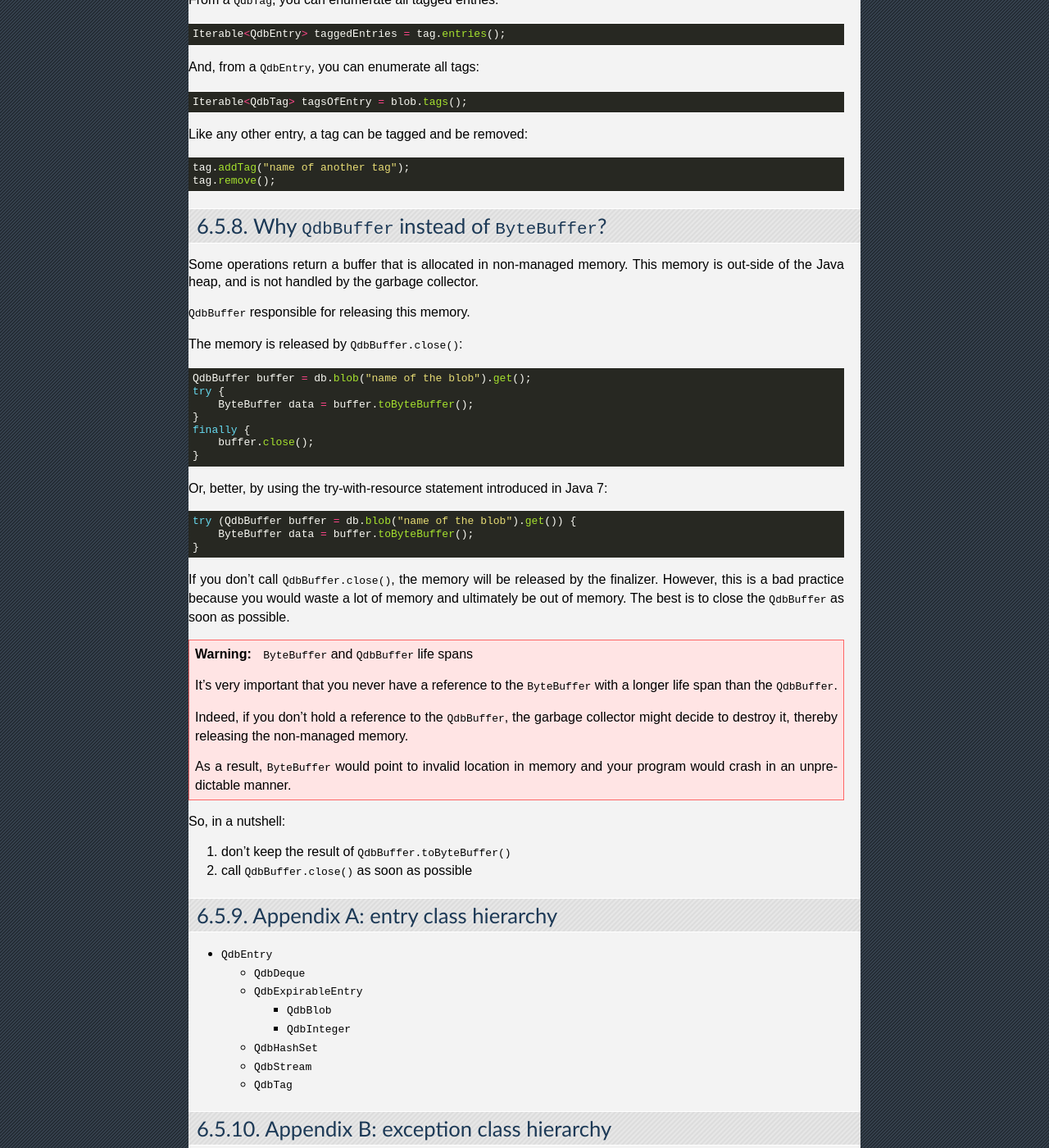
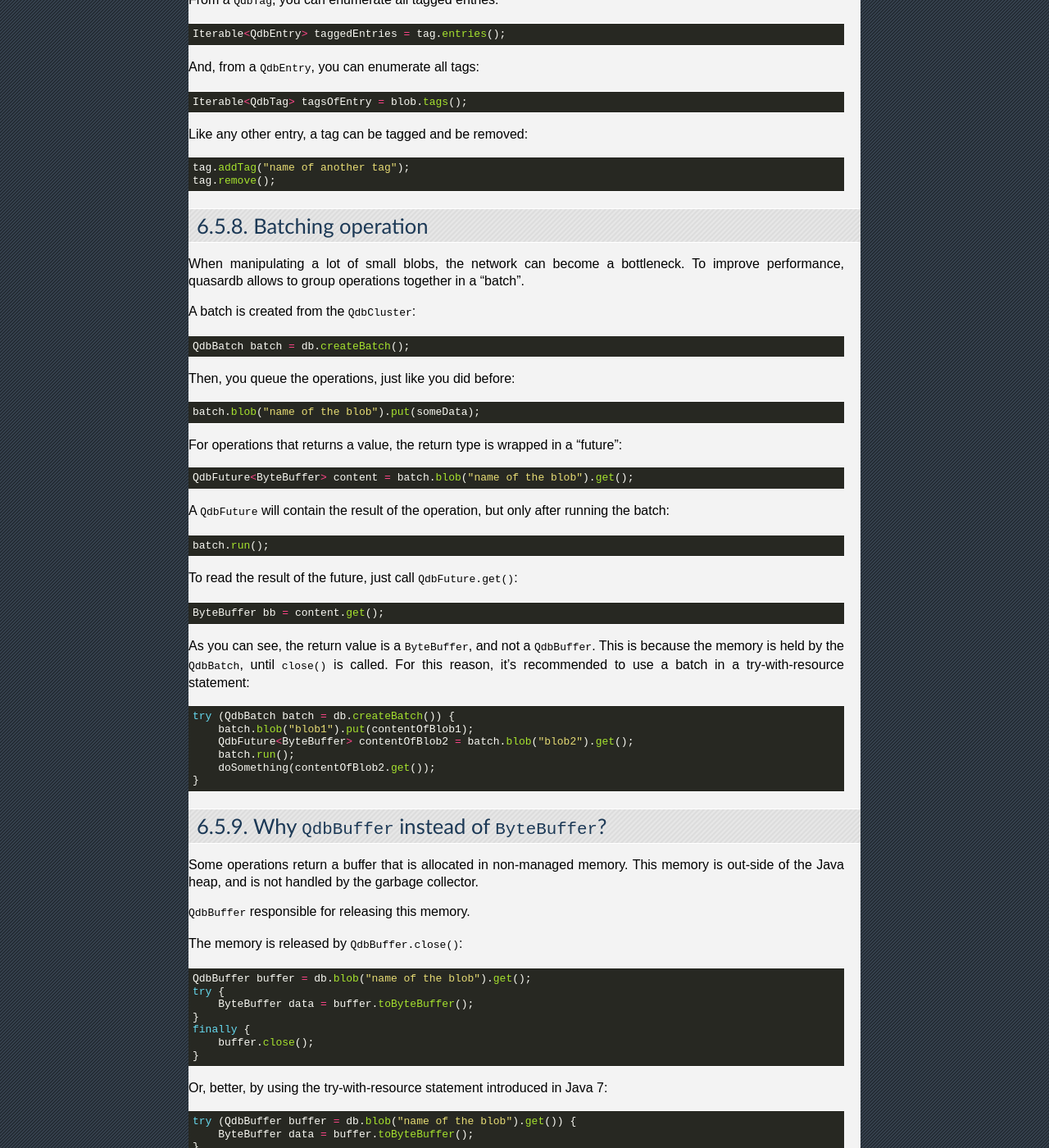
Before and after one commit to iltommi/qdb-documentation, a Sphinx documentation site: the page built from source/api/java.rst, in a window 1280 px wide and 1400 px high, scrolled down 4740 px. Shown: the whole window at 82% size. Built offline with Sphinx 7.4.7, drawn with Linux system fonts in a browser that asks for light colours; some of the changed text lies outside the part shown.

Commit message:
Add batch

```diff
--- a/source/api/java.rst
+++ b/source/api/java.rst
@@ -266,6 +266,43 @@ Like any other entry, a tag can be tagged and be removed::
     tag.addTag("name of another tag");
     tag.remove();
 
+Batching operation
+------------------
+
+When manipulating a lot of small blobs, the network can become a bottleneck. To improve performance, quasardb allows to group operations together in a "batch".
+
+A batch is created from the ``QdbCluster``::
+
+    QdbBatch batch = db.createBatch();
+
+Then, you queue the operations, just like you did before::
+
+    batch.blob("name of the blob").put(someData);
+
+For operations that returns a value, the return type is wrapped in a "future"::
+
+    QdbFuture<ByteBuffer> content = batch.blob("name of the blob").get();
+
+A ``QdbFuture`` will contain the result of the operation, but only after running the batch::
+
+    batch.run();
+
+To read the result of the future, just call ``QdbFuture.get()``::
+
+    ByteBuffer bb = content.get();
+
+As you can see, the return value is a ``ByteBuffer``, and not a ``QdbBuffer``.
+This is because the memory is held by the ``QdbBatch``, until ``close()`` is called.
+For this reason, it's recommended to use a batch in a try-with-resource statement::
+
+    try (QdbBatch batch = db.createBatch()) {
+        batch.blob("blob1").put(contentOfBlob1);
+        QdbFuture<ByteBuffer> contentOfBlob2 = batch.blob("blob2").get();
+        batch.run();
+        doSomething(contentOfBlob2.get());
+    }
+
+
 Why ``QdbBuffer`` instead of ``ByteBuffer``?
 --------------------------------------------
 
```
